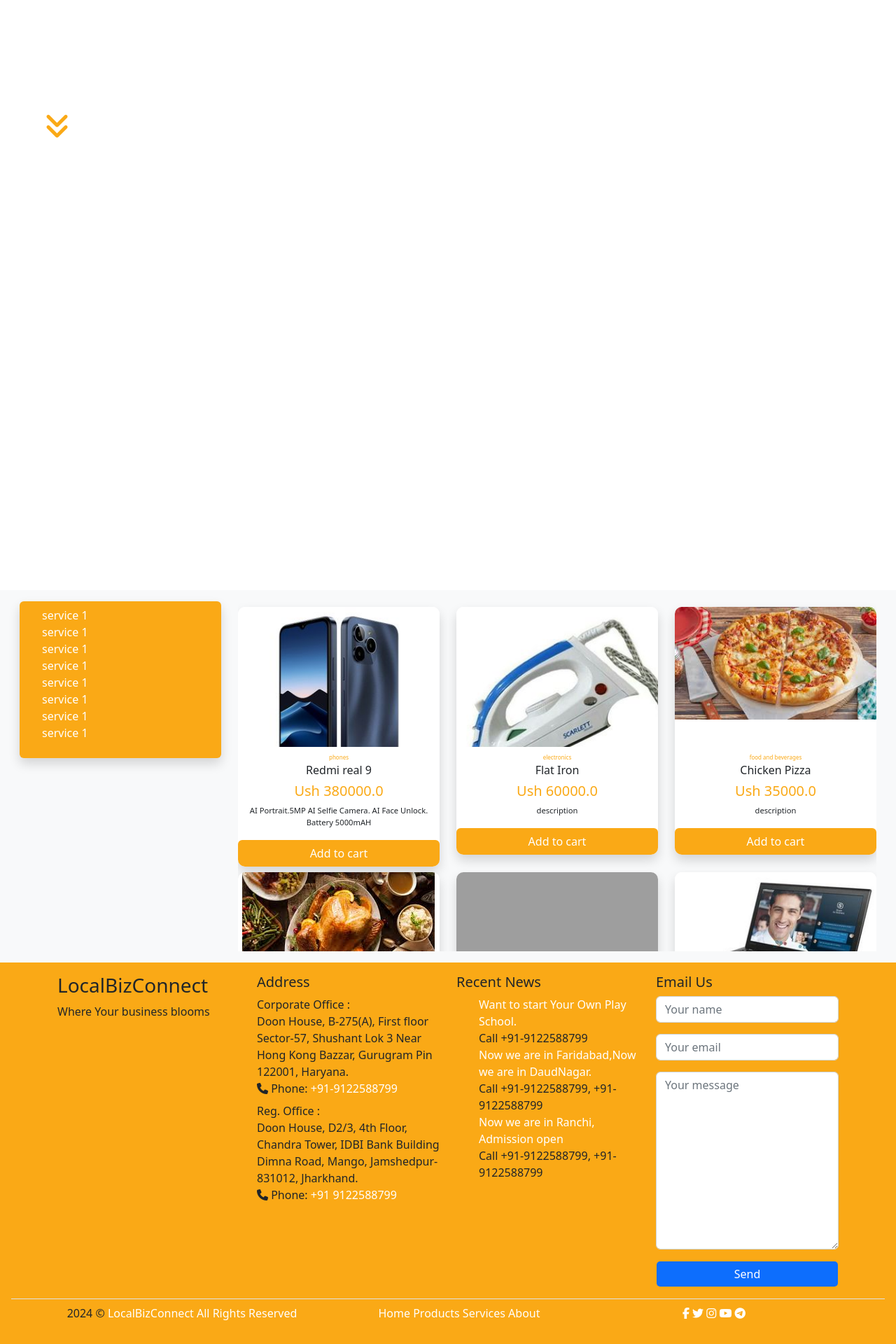
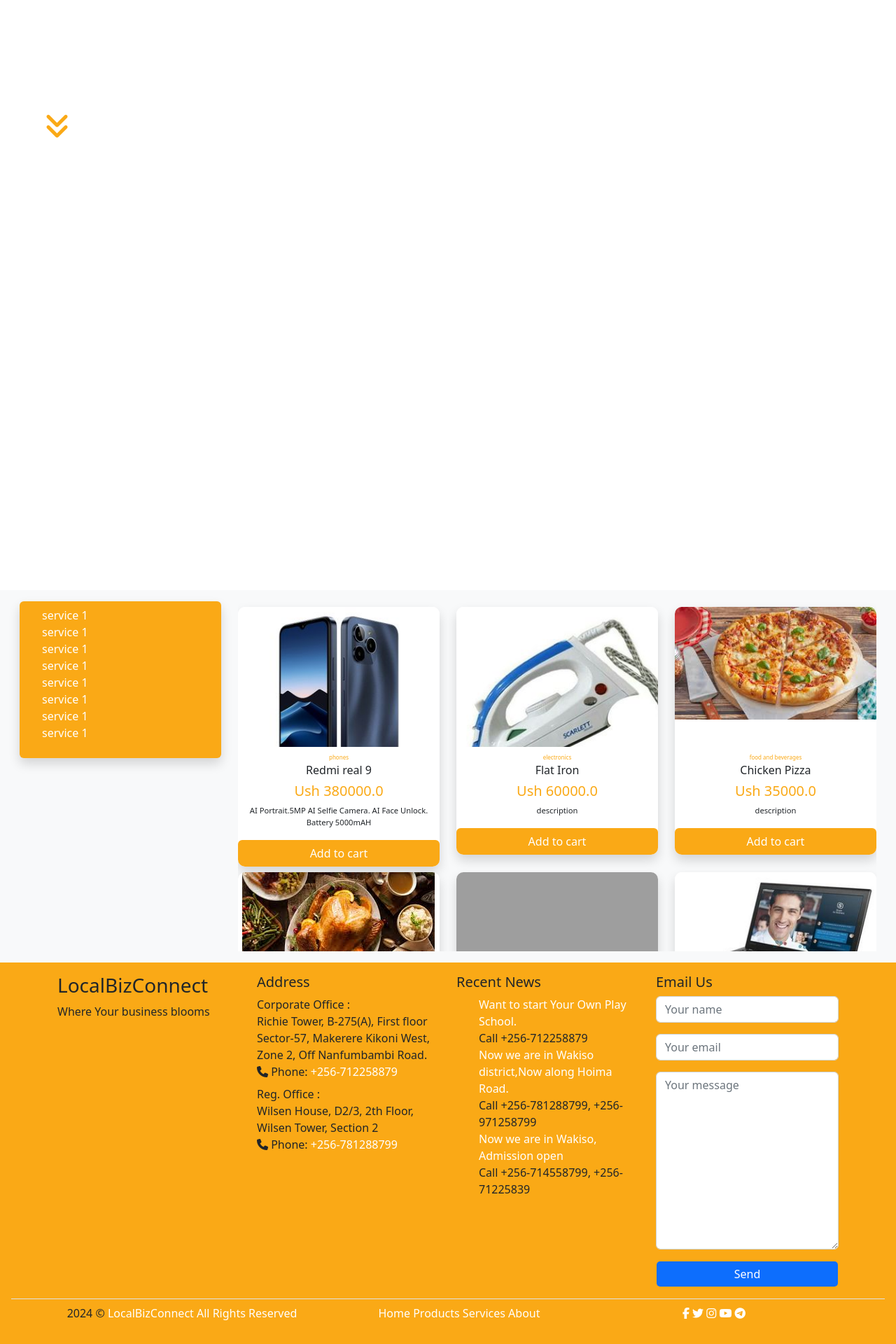
Before and after one commit to namutala/website, a Django app: page / in a window 1280 px wide. Shown: the part 2407-4327 px from the top of the page at 70% size. Run offline with Django 5.2, Linux system fonts and the light colour scheme; data comes from the database, SQL or seed files in the repository; grey boxes are pictures that could not be loaded.

Commit message:
updating home.html

```diff
--- a/storefront/templates/storefront/about.html
+++ b/storefront/templates/storefront/about.html
@@ -17,6 +17,7 @@
                 </div>
                 <div class="content">
                     <h3>Welocome to LocalBizConnect! </h3>
+                    <p>We are dedicated to connecting small businesses with customers in their local communities. Our platform provides a space where small businesses can showcase their products and services, and customers can discover unique offerings in their area.</p>
                     <p>We're dedicated to connecting local businesses with customers in the community</p>
                 </div>
                 <div class="button">
--- a/storefront/templates/storefront/home.html
+++ b/storefront/templates/storefront/home.html
@@ -128,16 +128,15 @@
                         <div class="widget footer_widget">
                             <h5 class="footer-title">Address</h5>
                             <div class="gem-contacts">
-                              <div class="gem-contacts-item gem-contacts-address">Corporate Office :<br> Doon House, B-275(A), First floor
-                                Sector-57, Shushant Lok 3
-                                Near Hong Kong Bazzar, Gurugram Pin 122001, Haryana.
+                              <div class="gem-contacts-item gem-contacts-address">Corporate Office :<br> Richie Tower, B-275(A), First floor
+                                Sector-57, Makerere
+                                Kikoni West, Zone 2, Off Nanfumbambi Road.
                               </div>
-                              <div class="gem-contacts-item gem-contacts-phone"><i class="fa fa-phone" aria-hidden="true"></i> Phone: <a href="">+91-9122588799</a></div>
+                              <div class="gem-contacts-item gem-contacts-phone"><i class="fa fa-phone" aria-hidden="true"></i> Phone: <a href="">+256-712258879</a></div>
 
-                              <div class="gem-contacts-item gem-contacts-address mt-2">Reg. Office :<br> Doon House, D2/3,
-                                4th Floor, Chandra Tower, IDBI Bank Building
-                                Dimna Road, Mango, Jamshedpur-831012, Jharkhand.</div>
-                              <div class="gem-contacts-item gem-contacts-phone"><i class="fa fa-phone" aria-hidden="true"></i> Phone: <a>+91 9122588799</a></div>
+                              <div class="gem-contacts-item gem-contacts-address mt-2">Reg. Office :<br> Wilsen House, D2/3,
+                                2th Floor, Wilsen Tower, Section 2</div>
+                              <div class="gem-contacts-item gem-contacts-phone"><i class="fa fa-phone" aria-hidden="true"></i> Phone: <a>+256-781288799</a></div>
 
                             </div>
                           </div>
@@ -152,25 +151,25 @@
                                     <a href="#">Want to start Your Own Play School.
                                     </a>
                                   </div>
-                                  <div class="gem-pp-posts-date">Call +91-9122588799</div>
+                                  <div class="gem-pp-posts-date">Call +256-712258879</div>
                                 </div>
                               </li>
                               <li class="clearfix gem-pp-posts">
                                 <div class="gem-pp-posts-text">
                                   <div class="gem-pp-posts-item">
-                                    <a href="#">Now we are in Faridabad,Now we are in DaudNagar.
+                                    <a href="#">Now we are in Wakiso district,Now along Hoima Road.
                                     </a>
                                   </div>
-                                  <div class="gem-pp-posts-date">Call +91-9122588799, +91-9122588799</div>
+                                  <div class="gem-pp-posts-date">Call +256-781288799, +256-971258799</div>
                                 </div>
                               </li>
                               <li class="clearfix gem-pp-posts">
                                 <div class="gem-pp-posts-text">
                                   <div class="gem-pp-posts-item">
-                                    <a href="">Now we are in Ranchi, Admission open
+                                    <a href="">Now we are in Wakiso, Admission open
                                     </a>
                                   </div>
-                                  <div class="gem-pp-posts-date">Call +91-9122588799, +91-9122588799</div>
+                                  <div class="gem-pp-posts-date">Call +256-714558799, +256-71225839</div>
                                 </div>
                               </li>
 
```
